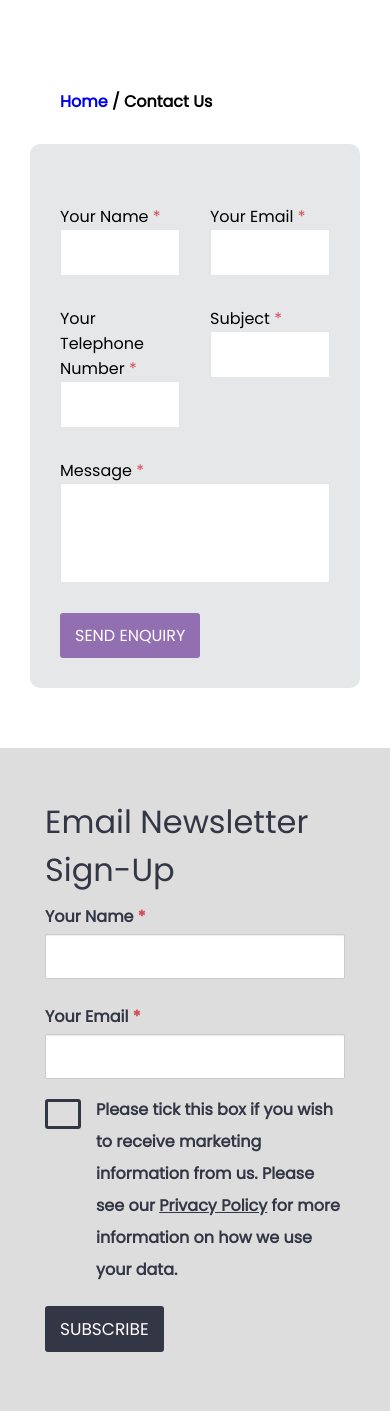
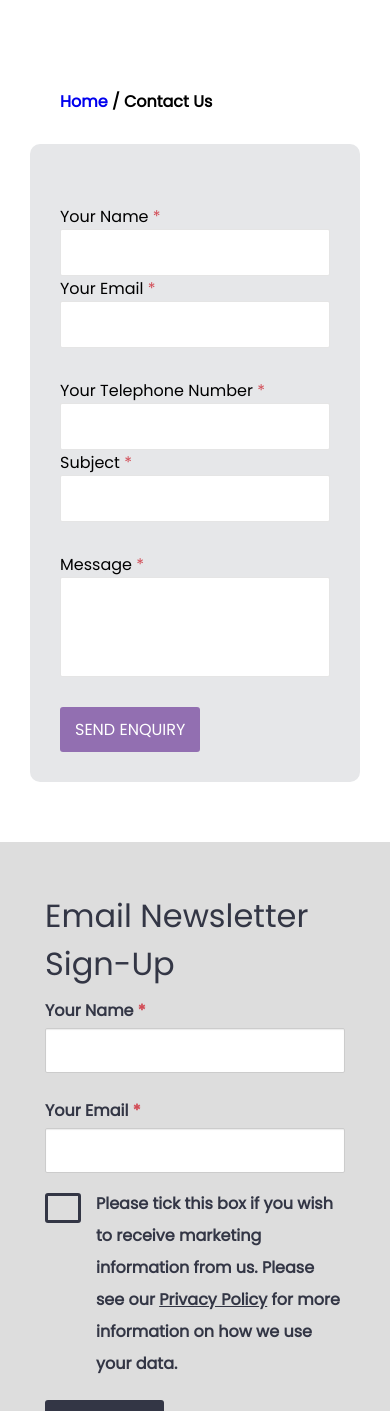
Before and after one commit to Orctooth/PHP_Reflection, a PHP site: page /html/contact.php in a window 390 px wide. Shown: the part 202-1613 px from the top of the page. Run offline with PHP 8.4, Linux system fonts and the light colour scheme; some libraries are stand-ins or nearby versions.

Commit message:
Assignment completed according to brief

```diff
--- a/css/contact.css
+++ b/css/contact.css
@@ -24,7 +24,6 @@ textarea {
 #contact-form-section > #contact-form > .form-row {
   display: flex;
   flex-grow: 1;
-  flex-wrap: no-wrap;
   margin-top: 30px;
 }
 #contact-form-section > #contact-form > .form-row > .form-item {
@@ -83,26 +82,40 @@ textarea {
   overflow: auto;
 }
 
-@media only screen and (max-width: 768px) {
-  .form-row {
-    display: block;
-  }
-  .form-row > .form-item {
-    width: 100%;
-  }
-  .form-row > .form-item > input {
-    width: 100%;
-  }
-  .form-row > .form-item:first-of-type {
-    margin-right: 0px;
-  }
-  .form-row > .form-item:last-of-type {
-    margin-left: 0px;
-  }
-}
-.alert {
+.alert-danger {
   background-color: #d24d57;
   color: #fff;
 }
 
+.alert-notice {
+  background-color: #25a25a;
+  color: #fff;
+}
+
+.alert {
+  padding: 20px 15px;
+  border-radius: 10px;
+  margin: 0 auto;
+  margin-bottom: 15px;
+}
+
+@media screen and (max-width: 768px) {
+  #contact-form-section > #contact-form .form-row {
+    display: block !important;
+    width: 100%;
+  }
+  #contact-form-section > #contact-form .form-row > .form-item {
+    width: 100%;
+  }
+  #contact-form-section > #contact-form .form-row > .form-item > input {
+    width: 100% !important;
+  }
+  #contact-form-section > #contact-form .form-row > .form-item:first-of-type {
+    margin-right: 0px !important;
+  }
+  #contact-form-section > #contact-form .form-row > .form-item:last-of-type {
+    margin-left: 0px !important;
+  }
+}
+
 /*# sourceMappingURL=contact.css.map */
--- a/css/styles.css
+++ b/css/styles.css
@@ -336,12 +336,14 @@ body {
 }
 .header > .header-top > .buttons > .support-xl:hover {
   background-color: #2a6ec6;
+  cursor: pointer;
 }
 .header > .header-top > .buttons > .contact-xl {
   background-color: #999aa2;
 }
 .header > .header-top > .buttons > .contact-xl:hover {
   background-color: #84858f;
+  cursor: pointer;
 }
 .header > .header-top > .buttons > #hamburger {
   width: 60px;
@@ -2176,9 +2178,5 @@ body {
     padding-right: 30px !important;
   }
 }
-.alert {
-  background: #d24d57;
-  color: #fff;
-}
 
 /*# sourceMappingURL=styles.css.map */
--- a/html/contact.php
+++ b/html/contact.php
@@ -157,10 +157,18 @@
             <!-- where the non-sticky header will go -->
             <?php include '../inc/header.php'; ?>
 
-
+            <!-- the php enabled contact form -->
             <div id ="contact-form-section">
                 <h6 id="contact-home"><a href="../index.php">Home</a> / Contact Us</h6>
-                <?php echo display_errors(); ?>
+
+                <?php
+                    echo display_notice();
+
+                    echo display_errors();
+
+                ?>
+
+
                 <form id="contact-form" method="post" action="/HTML-and-CSS-Reflection/inc/postsubmission.php">
                     <div class="form-row">
                         <div class="form-item">
--- a/inc/connection.php
+++ b/inc/connection.php
@@ -4,6 +4,7 @@ $dotenv = Dotenv\Dotenv::createImmutable(__DIR__);
 $dotenv->load();
 $conn;
 
+//open a session
 $session = new \Symfony\Component\HttpFoundation\Session\Session();
 $session->start();
 
@@ -12,19 +13,22 @@ ini_set('display_errors', 'On');
 
 function OpenCon()
 {
+    //load environment variables
+ $dbhost = getenv('HTTP_HOST');
+ $database = $_ENV['MY_DATABASE'];
+ $port = getenv('MYSQL_TCP_PORT');
+ $dbuser = $_ENV['MY_USER'];
+ $password = $_ENV['MY_PASSWORD'];
 
- $dbhost = getenv('HTTP_HOST');
- $database = "php_reflection";
- $port = 3306;
- $dbuser = "Orctooth";
- $password = "HniN!szAV9aYfWn";
-//  $db = "newscards_php_reflection";
+    //create database object
  $conn = new PDO('mysql:'. "host=" .$dbhost. ";dbname=" . $database . ';port=' .$port, $dbuser, $password);
  $conn->setAttribute(PDO::ATTR_ERRMODE, PDO::ERRMODE_EXCEPTION);
  return $conn;
 
 }
 
+
+//load error messages and display on screen
 function display_errors(){
     global $session;
     if(!$session->getFlashBag()->has('error')){
@@ -39,3 +43,19 @@ function display_errors(){
 
     return $response;
 }
+
+//load submission success confirmation
+function display_notice(){
+    global $session;
+    if(!$session->getFlashBag()->has('success')){
+        return;
+    }
+    $messages = $session->getFlashBag()->get('success');
+    $response = '<div class="alert alert-notice alert-dismissable">';
+    foreach($messages as $message){
+        $response .= "{$message}<br />";
+    }
+    $response .= '</div>';
+
+    return $response;
+}
--- a/inc/getnews.php
+++ b/inc/getnews.php
@@ -13,6 +13,7 @@
 
             return $results;
             var_dump($results);
+
         }catch(Exception $e){
             throw $e;
         }
--- a/scss/contact.scss
+++ b/scss/contact.scss
@@ -21,7 +21,6 @@ textarea{
         & > .form-row {
             display: flex;
             flex-grow: 1;
-            flex-wrap: no-wrap;
             margin-top: 30px;
             & > .form-item{
                 display: flex;
@@ -92,26 +91,48 @@ textarea{
     overflow: auto;
 }
 
-@media only screen and (max-width: 768px){
+
+
+.alert-danger{
+    background-color: #d24d57;
+    color: #fff;
+}
+
+.alert-notice{
+    background-color: #25a25a;
+    color: #fff;
+}
+
+.alert{
+    padding: 20px 15px;
+    border-radius: 10px;
+
+    margin: 0 auto;
+    margin-bottom: 15px;
+}
+
+@media screen and (max-width: 768px){
+
+    #contact-form-section{
+
+        & > #contact-form{
             .form-row{
-        display: block;
+                display: block !important;
+                width: 100%;
 
                 & > .form-item{
                     width: 100%;
                     & > input{
-                width: 100%;
+                        width: 100% !important;
                     }
                     &:first-of-type{
-                margin-right: 0px;
+                        margin-right: 0px !important;
                     }
                     &:last-of-type{
-                margin-left: 0px;
+                        margin-left: 0px !important;
                     }
                 }
             }
         }
-
-.alert{
-    background-color: #d24d57;
-    color: #fff;
     }
+}
--- a/scss/styles.scss
+++ b/scss/styles.scss
@@ -345,6 +345,7 @@ $hamburger-types: (
                 background-color: $IT-tab-bg;
                 &:hover{
                     background-color: #2a6ec6;
+                    cursor: pointer;
                 }
             }
 
@@ -352,6 +353,7 @@ $hamburger-types: (
                 background-color: $gray-ish;
                 &:hover{
                     background-color: #84858f;
+                    cursor: pointer;
                 }
             }
 
@@ -1893,8 +1895,3 @@ $hamburger-types: (
 //browser support
 
 @import "media-queries";
-
-.alert{
-    background: #d24d57;
-    color: #fff;
-}
```
Also changed, not shown: inc/postsubmission.php (+27 -64 lines), 2 other files. Lines whose indentation alone changed are shown as unchanged.
